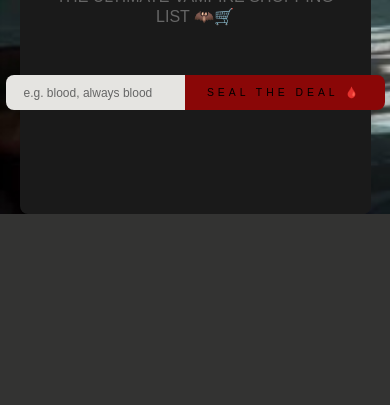
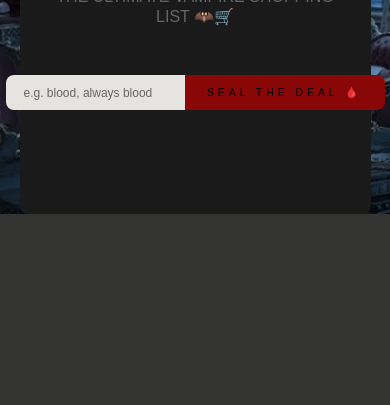
Before and after one commit to smiosso/bloody-good-groceries, a plain HTML site: page index.html in a window 390 px wide. Shown: the part 439-844 px from the top of the page. Drawn offline with Linux system fonts and the light colour scheme; a web font is replaced by a local one.

Commit message:
background adjusts

```diff
--- a/style.css
+++ b/style.css
@@ -258,16 +258,21 @@ main {
 
 
 @media screen and (max-width: 900px) {
-        body {
-            background-image: url("vermillion--o-castelo-do-vampiro-22789121-070820211242.jpg");
-        }
+    body {
+        background-image: url("vermillion--o-castelo-do-vampiro-22803565-100820211135.jpg");
+        background-size: cover;
+        background-position: center;
+    }
 }
 
-@media screen and (min-width: 992px) {
-        .section-center {
-            width: 95vw;
-    }
+@media screen and (min-width: 901px) {
     body {
         background-image: url("vermillion--o-castelo-do-vampiro-22789121-070820211242.jpg");
+        background-size: cover;
+        background-position: center;
+    }
+
+    .section-center {
+        width: 95vw;
     }
 }
```
